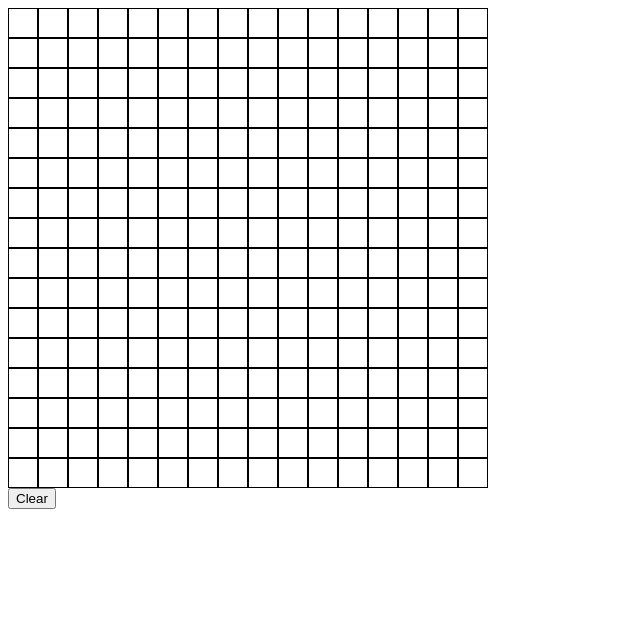
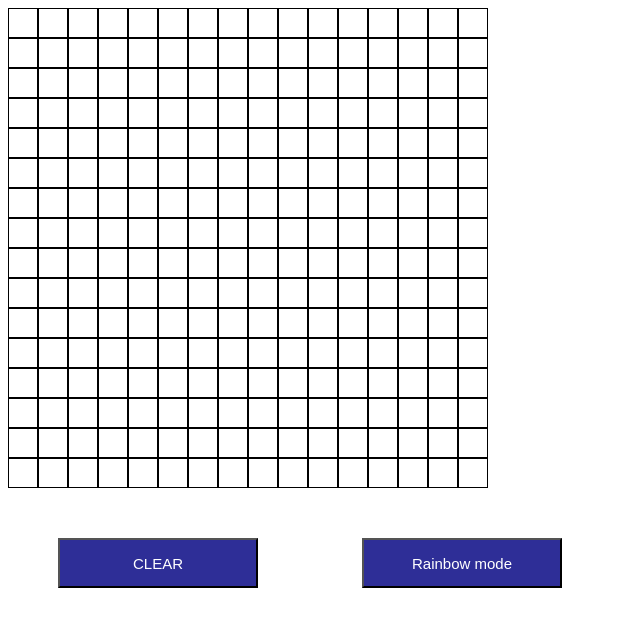
Before and after one commit to renewedmoorbool/etch-a-sketch, a plain HTML site: page index.html in a window 1280 px wide. Shown: the whole page, without its empty margins (0-640 px from the left). Drawn offline with Linux system fonts and the light colour scheme.

Commit message:
Organized the code

```diff
--- a/index.html
+++ b/index.html
@@ -11,7 +11,8 @@
     <div id = 'canvas'>
 
     </div>
-    <button id = "clear"> Clear </button>
+    <button id = "clear"> CLEAR </button>
+    <button id = "rainbow"> Rainbow mode </button>
     <script src = 'script.js'>
     </script>
 </body>
--- a/script.js
+++ b/script.js
@@ -1,4 +1,8 @@
 let canvas = document.getElementById("canvas");
+const clrBtn = document.getElementById("clear");
+clrBtn.addEventListener("click", clearCanvas);
+createCanvas();
+
 
 function createCanvas() {
     for(let i = 0; i < 16* 16; i++) {
@@ -6,6 +10,7 @@ function createCanvas() {
         block.style.border = "1px solid black";
         block.style.width = "30px";
         block.style.height = "30px";
+        block.classList.add("block");
 
         block.addEventListener("mouseover", function(e) {
             e.target.style.background = "black";
@@ -15,7 +20,11 @@ function createCanvas() {
     }
 }
 
-createCanvas();
 
-let clearBtn = document.getElementById("clear");
-clearBtn.addEventListener("click", createCanvas);
+function clearCanvas() {
+    const nodes = document.querySelectorAll(".block");
+
+    nodes.forEach((node) => {
+        node.style.background = "white";
+    });
+}
--- a/style.css
+++ b/style.css
@@ -8,3 +8,13 @@
     display: flex;
     flex-wrap: wrap;
 }
+
+#clear, #rainbow {
+    background-color: rgb(46, 46, 151);
+    color: white;
+    width: 200px;
+    height: 50px;
+    cursor: pointer;
+    margin: 50px;
+    font-size: 15px;
+}
```
